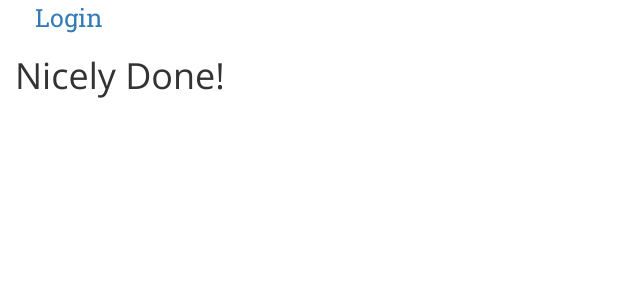
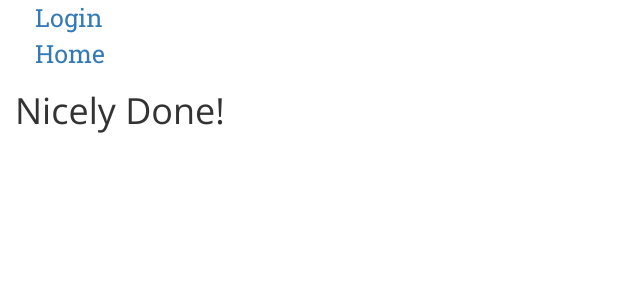
Before and after one commit to fahad-zakir/idea-board-react-node, a React (Create React App) app in the folder client/: page /login in a window 1280 px wide. Shown: the top 300 px of the page, without its empty margins (0-640 px from the left). Built offline with nearby package versions, Linux system fonts and the light colour scheme; a web font is replaced by a local one.

Commit message:
added home link to login page

```diff
--- a/client/src/App.css
+++ b/client/src/App.css
@@ -8,7 +8,7 @@ body {
 
 .container-fluid {
   background: linear-gradient(to right, #700b74);
-height: 100%;
+height: 100vh;
 
 }
 
@@ -30,9 +30,8 @@ height: 100%;
 }
 
 .login {
-  height: 100vh;
+height: 100vh;
   background: url("img/ideas.png") center center no-repeat;
-  margin-bottom: 100px;
   align-items: center;
   justify-content: center;
   text-align: center;
--- a/client/src/components/HomePage.js
+++ b/client/src/components/HomePage.js
@@ -1,4 +1,5 @@
 import React, { Component } from 'react';
+
 
 class HomePage extends Component {
     render() {
@@ -6,6 +7,7 @@ class HomePage extends Component {
             <div>
                 <h1 className="title">React-Idea-Board</h1>
                 <h2 className="login"></h2>
+
             </div>
         );
     }
--- a/client/src/components/LoginPage.js
+++ b/client/src/components/LoginPage.js
@@ -1,9 +1,13 @@
 import React, { Component } from 'react';
+import { BrowserRouter as Router, Route, Switch, Link } from "react-router-dom";
 
 class LogInPage extends Component {
     render() {
         return (
             <div>
+                <div className="styling">
+                    <Link to="/">Home</Link>
+                </div>
                <h1>Nicely Done!</h1>
             </div>
         );
```
